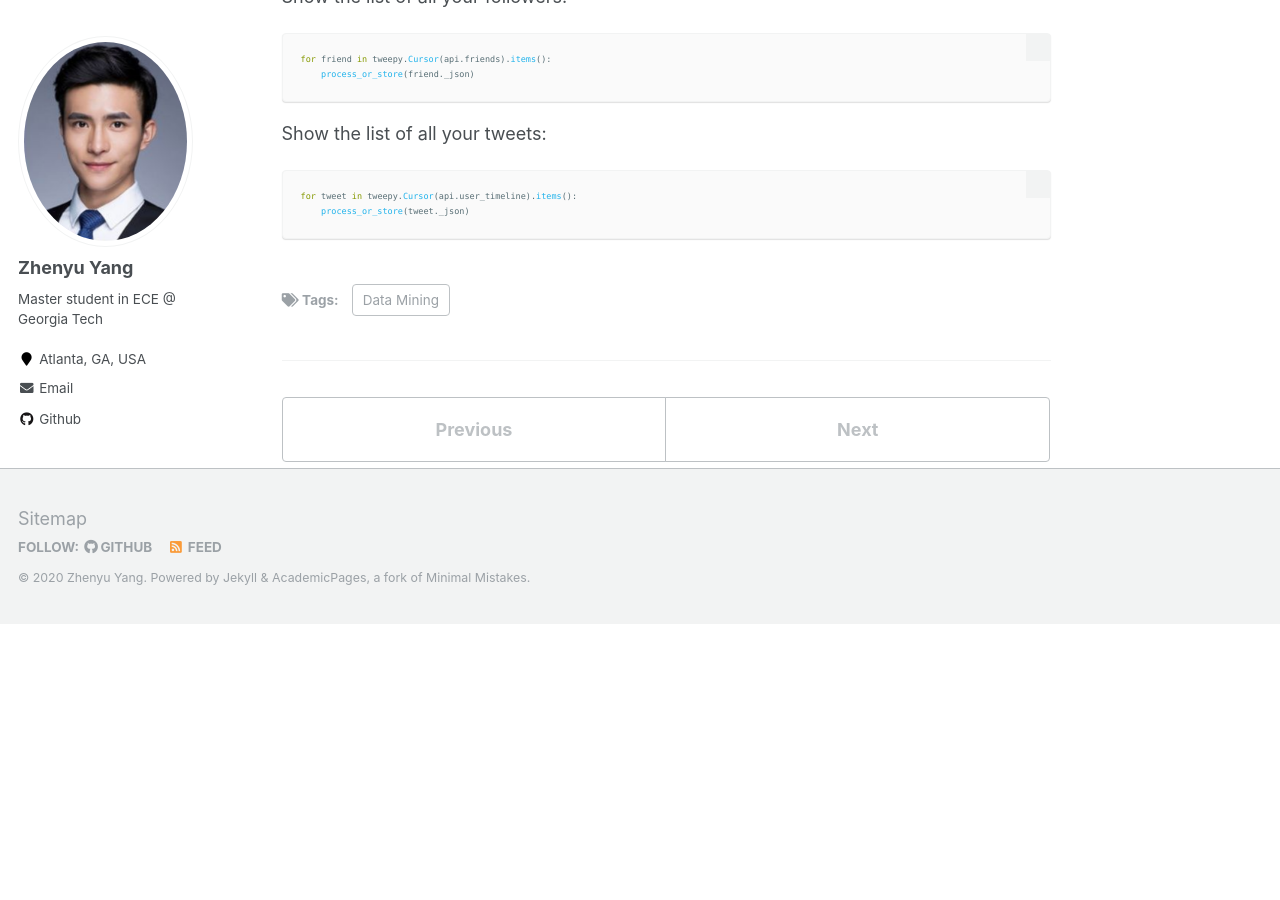
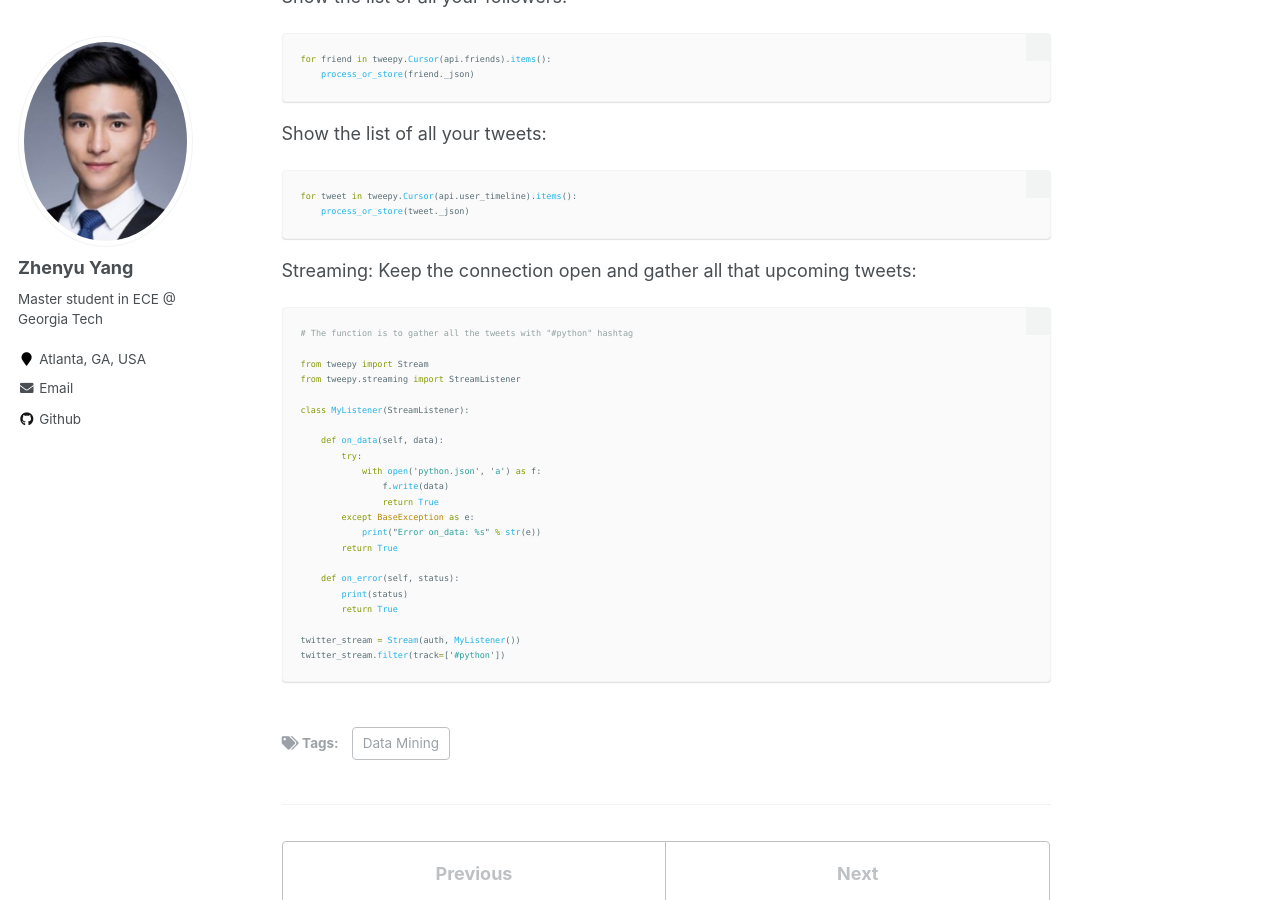
Before and after one commit to azpeteryang/azpeteryang.github.io, a Jekyll site: the page built from _posts/2020-05-16-blog-post-2.md, in a window 1280 px wide and 900 px high, scrolled down 760 px. Built offline with Jekyll 4.4.1, drawn with Linux system fonts in a browser that asks for light colours; before the commit the page ends 1384 px from its top, so only the background shows below that.

Commit message:
Update 2020-05-16-blog-post-2.md

````diff
--- a/_posts/2020-05-16-blog-post-2.md
+++ b/_posts/2020-05-16-blog-post-2.md
@@ -48,3 +48,31 @@ Show the list of all your tweets:
 for tweet in tweepy.Cursor(api.user_timeline).items():
     process_or_store(tweet._json)
 ```
+
+Streaming:
+Keep the connection open and gather all that upcoming tweets:
+
+```python
+# The function is to gather all the tweets with "#python" hashtag
+
+from tweepy import Stream
+from tweepy.streaming import StreamListener
+
+class MyListener(StreamListener):
+
+    def on_data(self, data):
+        try:
+            with open('python.json', 'a') as f:
+                f.write(data)
+                return True
+        except BaseException as e:
+            print("Error on_data: %s" % str(e))
+        return True
+
+    def on_error(self, status):
+        print(status)
+        return True
+
+twitter_stream = Stream(auth, MyListener())
+twitter_stream.filter(track=['#python'])
+```
````
